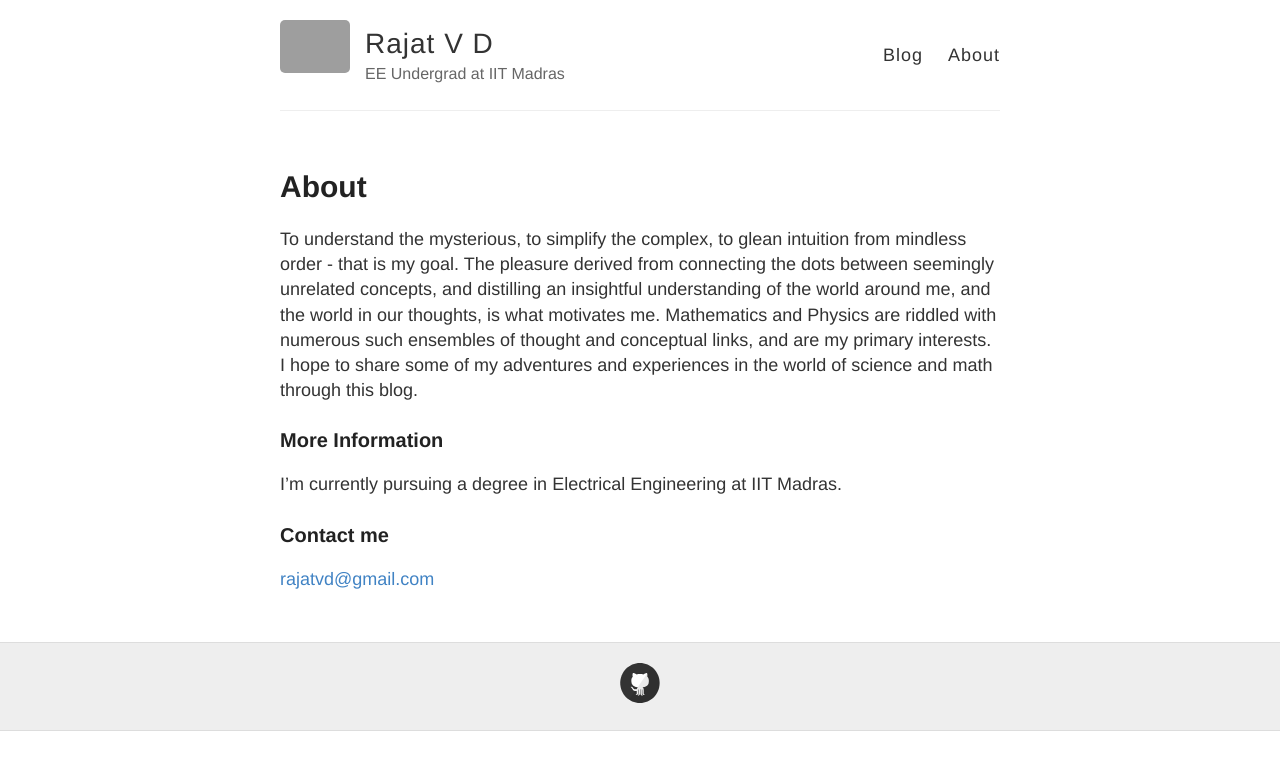
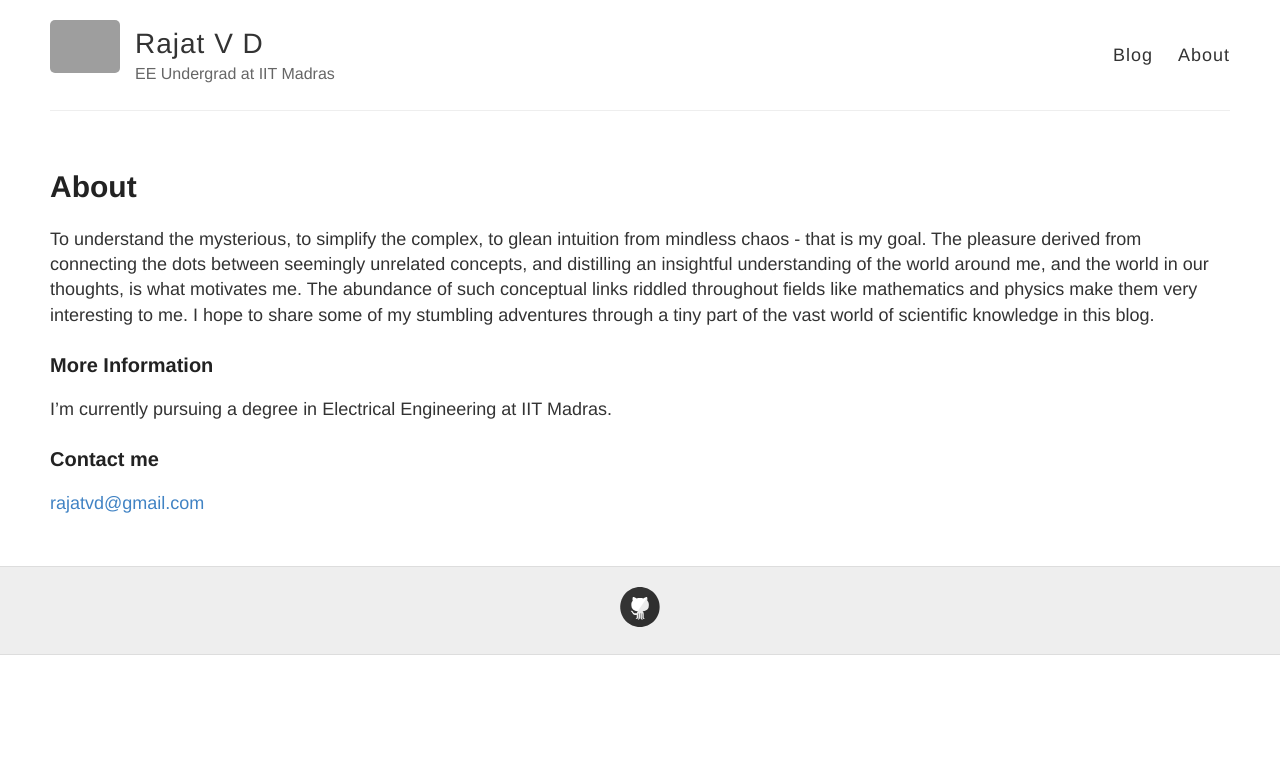
Before and after one commit to rajatvd/rajatvd.github.io, a Jekyll site: the page built from about.md, in a window 1280 px wide. Shown: the top 770 px of the page. Built offline with Jekyll 4.4.1, drawn with Linux system fonts in a browser that asks for light colours; grey boxes are pictures that could not be loaded.

Commit message:
Updated blog and increased max width in style.css

```diff
--- a/about.md
+++ b/about.md
@@ -4,7 +4,7 @@ title: About
 permalink: /about/
 ---
 
-To understand the mysterious, to simplify the complex, to glean intuition from mindless order - that is my goal. The pleasure derived from connecting the dots between seemingly unrelated concepts, and distilling an insightful understanding of the world around me, and the world in our thoughts, is what motivates me.  Mathematics and Physics are riddled with numerous such ensembles of thought and conceptual links, and are my primary interests. I hope to share some of my adventures and experiences in the world of science and math through this blog.
+To understand the mysterious, to simplify the complex, to glean intuition from mindless chaos - that is my goal. The pleasure derived from connecting the dots between seemingly unrelated concepts, and distilling an insightful understanding of the world around me, and the world in our thoughts, is what motivates me.  The abundance of such conceptual links riddled throughout fields like mathematics and physics make them very interesting to me. I hope to share some of my stumbling adventures through a tiny part of the vast world of scientific knowledge in this blog.
 
 ### More Information
 
--- a/style.scss
+++ b/style.scss
@@ -25,7 +25,7 @@ body {
 
 .container {
   margin: 0 auto;
-  max-width: 740px;
+  max-width: 1200px;
   padding: 0 10px;
   width: 100%;
 }
```
